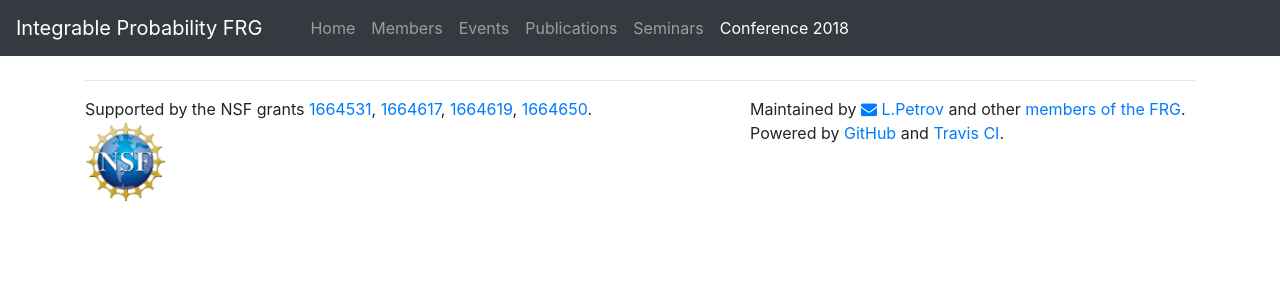
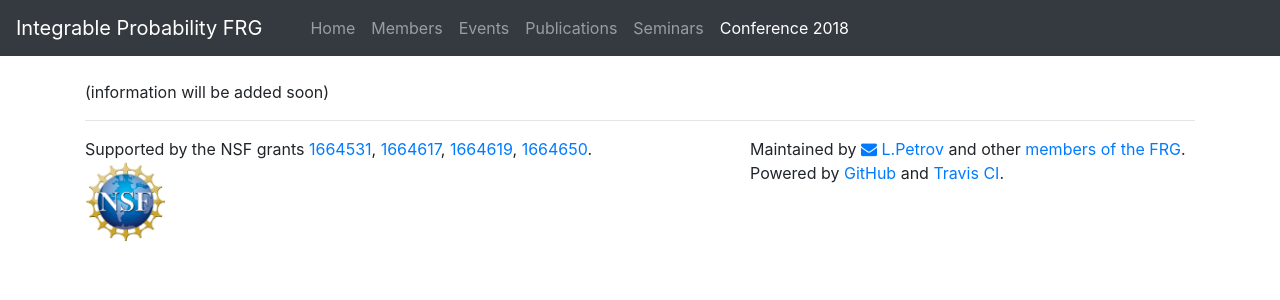
Before and after one commit to int-prob/int-prob-code, a Jekyll site: the page built from conference2018/index.md, in a window 1280 px wide. Shown: the top 300 px of the page. Built offline with Jekyll 4.4.1, drawn with Linux system fonts in a browser that asks for light colours; nearby versions of some CDN libraries.

Commit message:
Update index.md

```diff
--- a/conference2018/index.md
+++ b/conference2018/index.md
@@ -5,3 +5,6 @@ nav_order: 100
 nav_id: Conference 2018
 permalink: /conference2018/
 ---
+
+
+(information will be added soon)
```
